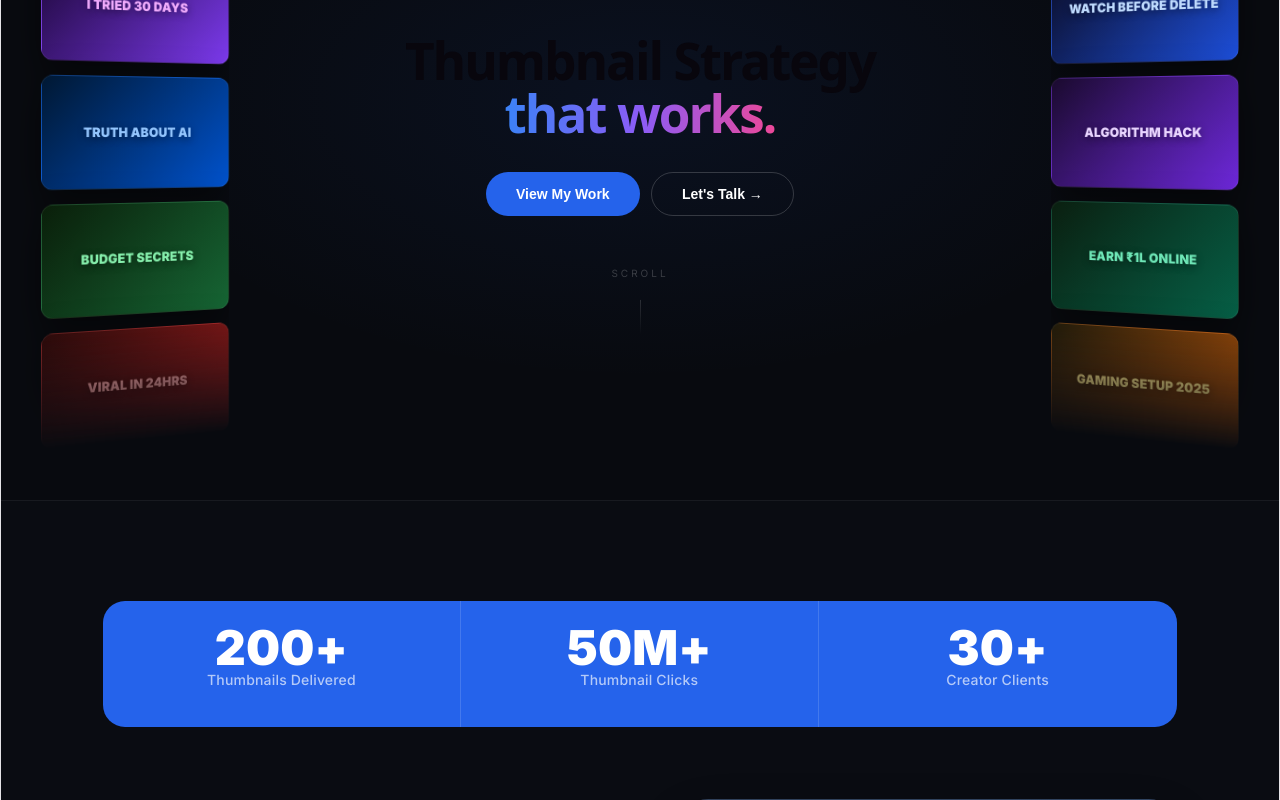
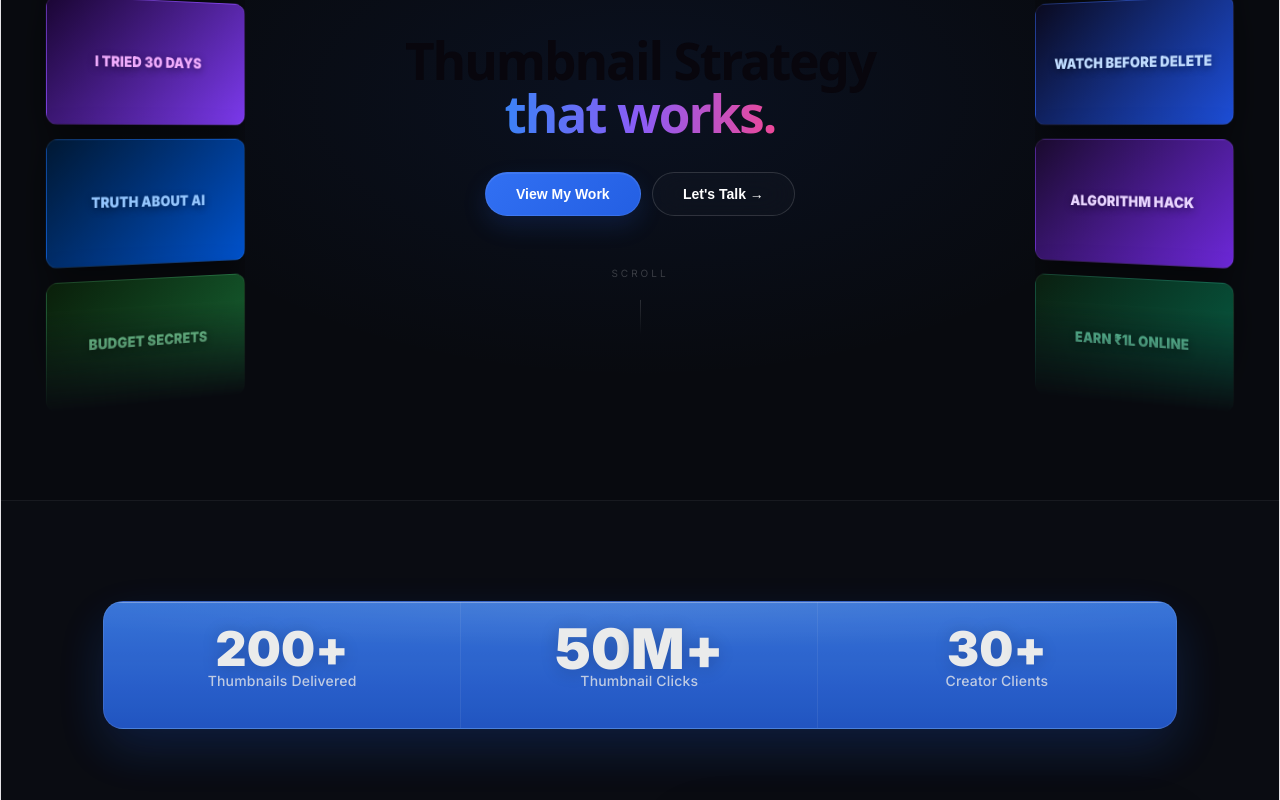
Before and after one commit to sandeepxsahu-cpu/My-portfolio-, a React (Vite) app: page / in a window 1280 px wide. Shown: the part 300-1100 px from the top of the page. Built offline with nearby package versions, Linux system fonts and the light colour scheme.

Commit message:
Update website design

```diff
--- a/src/App.jsx
+++ b/src/App.jsx
@@ -111,6 +111,30 @@ const useInView = (threshold = 0.12) => {
   }, [threshold]);
 
   return [ref, inView];
+};
+
+const useCountUp = (target, duration = 2000, inView = false) => {
+  const [count, setCount] = useState(0);
+  const raf = useRef(null);
+
+  useEffect(() => {
+    if (!inView) return;
+    const start = performance.now();
+
+    const tick = (now) => {
+      const elapsed = now - start;
+      const progress = Math.min(elapsed / duration, 1);
+      // ease out cubic
+      const eased = 1 - Math.pow(1 - progress, 3);
+      setCount(Math.floor(eased * target));
+      if (progress < 1) raf.current = requestAnimationFrame(tick);
+    };
+
+    raf.current = requestAnimationFrame(tick);
+    return () => cancelAnimationFrame(raf.current);
+  }, [inView, target, duration]);
+
+  return count;
 };
 
 const Reveal = ({ children, delay = 0, style = {} }) => {
@@ -399,21 +423,30 @@ const Slider = ({ before, after }) => {
 const GhostButton = ({ children, onClick, style = {}, href, variant = "primary", compact = false }) => {
   const [hovered, setHovered] = useState(false);
 
+  const isPrimary = variant === "primary";
+
   const baseStyle =
     variant === "secondary"
       ? {
-          background: hovered ? "rgba(255,255,255,0.05)" : "transparent",
+          background: hovered ? "rgba(255,255,255,0.06)" : "rgba(255,255,255,0.02)",
           color: "#fff",
-          border: `1.5px solid ${hovered ? "rgba(255,255,255,0.42)" : "rgba(255,255,255,0.18)"}`,
+          border: `1.5px solid ${hovered ? "rgba(255,255,255,0.34)" : "rgba(255,255,255,0.14)"}`,
+          boxShadow: hovered ? "0 12px 28px rgba(0,0,0,0.18)" : "none",
         }
       : {
-          background: hovered ? "#1d4ed8" : theme.accent,
+          background: hovered
+            ? "linear-gradient(135deg, rgba(45,125,255,0.98), rgba(37,99,235,0.98))"
+            : "linear-gradient(135deg, rgba(52,118,255,0.95), rgba(37,99,235,0.96))",
           color: "#fff",
-          border: "none",
-          boxShadow: hovered ? "0 12px 32px rgba(37,99,235,0.42)" : "none",
+          border: "1px solid rgba(255,255,255,0.08)",
+          boxShadow: hovered
+            ? "0 14px 32px rgba(37,99,235,0.28), inset 0 1px 0 rgba(255,255,255,0.16)"
+            : "0 10px 24px rgba(37,99,235,0.16), inset 0 1px 0 rgba(255,255,255,0.08)",
         };
 
   const shared = {
+    position: "relative",
+    overflow: "hidden",
     display: "inline-flex",
     alignItems: "center",
     justifyContent: "center",
@@ -424,11 +457,20 @@ const GhostButton = ({ children, onClick, style = {}, href, variant = "primary",
     fontSize: compact ? 13 : 14,
     cursor: "pointer",
     textDecoration: "none",
-    transition: "transform 0.22s ease, background 0.22s ease, border-color 0.22s ease, box-shadow 0.22s ease",
+    transition:
+      "transform 0.45s cubic-bezier(.22,.61,.36,1), background 0.45s cubic-bezier(.22,.61,.36,1), border-color 0.45s cubic-bezier(.22,.61,.36,1), box-shadow 0.45s cubic-bezier(.22,.61,.36,1), filter 0.45s cubic-bezier(.22,.61,.36,1)",
     transform: hovered ? "translateY(-2px)" : "translateY(0)",
-    willChange: "transform",
+    filter: hovered ? "brightness(1.05)" : "brightness(1)",
+    willChange: "transform, filter",
+    backdropFilter: variant === "secondary" ? "blur(16px)" : "none",
+    WebkitBackdropFilter: variant === "secondary" ? "blur(16px)" : "none",
     ...baseStyle,
     ...style,
+  };
+
+  const contentStyle = {
+    position: "relative",
+    zIndex: 1,
   };
 
   const interactiveProps = {
@@ -436,21 +478,23 @@ const GhostButton = ({ children, onClick, style = {}, href, variant = "primary",
     onMouseLeave: () => setHovered(false),
   };
 
+  const buttonContent = (
+    <>
+      <span style={contentStyle}>{children}</span>
+    </>
+  );
+
   if (href) {
     return (
-      <a
-        href={href}
-        style={{ ...shared, textDecoration: "none" }}
-        {...interactiveProps}
-      >
-        {children}
+      <a href={href} style={{ ...shared, textDecoration: "none" }} {...interactiveProps}>
+        {buttonContent}
       </a>
     );
   }
 
   return (
     <button type="button" onClick={onClick} style={shared} {...interactiveProps}>
-      {children}
+      {buttonContent}
     </button>
   );
 };
@@ -479,14 +523,13 @@ const Hero = ({ onScrollTo }) => {
     return () => window.removeEventListener("mousemove", fn);
   }, [isMobile]);
 
-  const THUMB_W = isTablet ? 160 : 200;
+  const THUMB_W = isTablet ? 180 : 224;
 
   const leftThumbs = [
     { bg1: "#0d0b2b", bg2: "#3d2fa0", text: "10 MONEY MISTAKES", accent: "#ffd700" },
     { bg1: "#1a0533", bg2: "#7c3aed", text: "I TRIED 30 DAYS", accent: "#f0abfc" },
     { bg1: "#001833", bg2: "#0052cc", text: "TRUTH ABOUT AI", accent: "#93c5fd" },
     { bg1: "#0a1f0a", bg2: "#166534", text: "BUDGET SECRETS", accent: "#86efac" },
-    { bg1: "#2a0a0a", bg2: "#991b1b", text: "VIRAL IN 24HRS", accent: "#fca5a5" },
   ];
 
   const rightThumbs = [
@@ -494,7 +537,6 @@ const Hero = ({ onScrollTo }) => {
     { bg1: "#0a0a1f", bg2: "#1d4ed8", text: "WATCH BEFORE DELETE", accent: "#bfdbfe" },
     { bg1: "#1a0a2e", bg2: "#6d28d9", text: "ALGORITHM HACK", accent: "#e9d5ff" },
     { bg1: "#0a1f10", bg2: "#065f46", text: "EARN ₹1L ONLINE", accent: "#6ee7b7" },
-    { bg1: "#1f1a0a", bg2: "#b45309", text: "GAMING SETUP 2025", accent: "#fde68a" },
   ];
 
   return (
@@ -527,7 +569,7 @@ const Hero = ({ onScrollTo }) => {
             flexDirection: "column",
             gap: 14,
             padding: "0 0 0 3vw",
-            transform: `perspective(1000px) rotateY(${18 + mouse.x * 6}deg) rotateX(${mouse.y * -4}deg)`,
+            transform: `perspective(1400px) rotateY(${26 + mouse.x * 7}deg) rotateX(${mouse.y * -6}deg)`,
             transition: "transform 0.15s ease-out",
             maskImage: "linear-gradient(to bottom, transparent 0%, black 18%, black 82%, transparent 100%)",
             WebkitMaskImage: "linear-gradient(to bottom, transparent 0%, black 18%, black 82%, transparent 100%)",
@@ -622,7 +664,7 @@ const Hero = ({ onScrollTo }) => {
             flexDirection: "column",
             gap: 14,
             padding: "0 3vw 0 0",
-            transform: `perspective(1000px) rotateY(${-18 + mouse.x * 6}deg) rotateX(${mouse.y * -4}deg)`,
+            transform: `perspective(1400px) rotateY(${-26 + mouse.x * 7}deg) rotateX(${mouse.y * -6}deg)`,
             transition: "transform 0.15s ease-out",
             maskImage: "linear-gradient(to bottom, transparent 0%, black 18%, black 82%, transparent 100%)",
             WebkitMaskImage: "linear-gradient(to bottom, transparent 0%, black 18%, black 82%, transparent 100%)",
@@ -649,8 +691,21 @@ const Hero = ({ onScrollTo }) => {
 /* ─────────────────────────────
    INTRO
 ───────────────────────────── */
+const statsData = [
+  { target: 200, suffix: "+",  label: "Thumbnails Delivered", duration: 1800 },
+  { target: 50,  suffix: "M+", label: "Thumbnail Clicks",     duration: 2000 },
+  { target: 30,  suffix: "+",  label: "Creator Clients",      duration: 1600 },
+];
+
+const StatNumber = ({ target, suffix, duration, inView }) => {
+  const count = useCountUp(target, duration, inView);
+  return <span>{count}{suffix}</span>;
+};
+
 const Intro = () => {
   const { isMobile } = useViewport();
+  const [statsHover, setStatsHover] = useState(false);
+  const [statsRef, statsInView] = useInView(0.3);
 
   return (
     <section
@@ -664,31 +719,52 @@ const Intro = () => {
       <div style={{ maxWidth: 1200, margin: "0 auto" }}>
         <Reveal>
           <div
+            ref={statsRef}
             style={{
+              position: "relative",
               display: "grid",
-              gridTemplateColumns: isMobile ? "1fr" : "repeat(3, 1fr)",
-              background: theme.accent,
-              borderRadius: 22,
+              gridTemplateColumns: isMobile ? "1fr" : "1fr 1fr 1fr",
+              marginBottom: 72,
+              borderRadius: 20,
               overflow: "hidden",
-              marginBottom: 72,
+              background: "linear-gradient(180deg, rgba(59,130,246,0.95) 0%, rgba(37,99,235,0.88) 100%)",
+              border: "1px solid rgba(255,255,255,0.12)",
+              boxShadow: statsHover
+                ? "0 24px 60px rgba(37,99,235,0.18)"
+                : "0 20px 50px rgba(37,99,235,0.22)",
+              backdropFilter: "blur(16px)",
+              WebkitBackdropFilter: "blur(16px)",
+              opacity: 0.92,
+              transform: statsHover ? "translateY(-3px)" : "translateY(0)",
+              transition: "transform 0.35s cubic-bezier(.22,.61,.36,1), box-shadow 0.35s cubic-bezier(.22,.61,.36,1), border-color 0.35s cubic-bezier(.22,.61,.36,1)",
             }}
+            onMouseEnter={() => setStatsHover(true)}
+            onMouseLeave={() => setStatsHover(false)}
           >
-            {[
-              ["200+", "Thumbnails Delivered"],
-              ["50M+", "Thumbnail Clicks"],
-              ["30+", "Creator Clients"],
-            ].map(([n, l], i) => (
+            <div style={{ position: "absolute", top: 0, left: 0, right: 0, height: 1, background: "rgba(255,255,255,0.35)" }} />
+            <div style={{ position: "absolute", inset: 0, background: "radial-gradient(120% 70% at 50% 0%, rgba(255,255,255,0.09), transparent 52%)", pointerEvents: "none" }} />
+            {statsData.map(({ target, suffix, label, duration }, i) => (
               <div
-                key={l}
+                key={label}
                 style={{
+                  position: "relative",
+                  zIndex: 1,
                   textAlign: "center",
                   padding: "34px 20px",
-                  borderRight: !isMobile && i < 2 ? "1px solid rgba(255,255,255,0.14)" : "none",
-                  borderBottom: isMobile && i < 2 ? "1px solid rgba(255,255,255,0.14)" : "none",
+                  borderRight: !isMobile && i < 2 ? "1px solid rgba(255,255,255,0.08)" : "none",
+                  borderBottom: isMobile && i < 2 ? "1px solid rgba(255,255,255,0.08)" : "none",
+                  background: "rgba(255,255,255,0.015)",
                 }}
               >
-                <div style={{ fontSize: "clamp(30px,4vw,48px)", fontWeight: 900, color: "#fff" }}>{n}</div>
-                <div style={{ fontSize: 14, color: "rgba(255,255,255,0.66)", marginTop: 6, fontWeight: 500 }}>{l}</div>
+                <div style={{
+                  fontSize: i === 1 ? "clamp(36px,4.5vw,56px)" : "clamp(30px,4vw,48px)",
+                  fontWeight: 900,
+                  color: "#fff",
+                  textShadow: "0 2px 18px rgba(0,0,0,0.18)",
+                }}>
+                  <StatNumber target={target} suffix={suffix} duration={duration} inView={statsInView} />
+                </div>
+                <div style={{ fontSize: 14, color: "rgba(255,255,255,0.78)", marginTop: 6, fontWeight: 500 }}>{label}</div>
               </div>
             ))}
           </div>
@@ -763,6 +839,7 @@ const Intro = () => {
 /* ─────────────────────────────
    FEATURED WORK DATA
 ───────────────────────────── */
+
 const workData = [
   { title: "From Invisible to Viral", niche: "Gaming", stat: "+312% CTR", hook: "Curiosity Gap + Emotion", b1: "#0f0c29", b2: "#302b63", text: "10 MONEY TIPS", accent: "#ffd700", dull: "10 MONEY TIPS" },
   { title: "The Comeback Story", niche: "Personal Finance", stat: "2.4M Views", hook: "Transformation Narrative", b1: "#7f1d1d", b2: "#dc2626", text: "MY COMEBACK STORY", accent: "#fef2f2", dull: "MY STORY" },
@@ -815,6 +892,7 @@ const FeaturedWork = () => {
 ───────────────────────────── */
 const HowIWork = () => {
   const { isMobile, isTablet } = useViewport();
+  const [activeStep, setActiveStep] = useState(null);
   const steps = [
     ["Brief", "Share your script or concept. I dive deep to capture the message and vibe."],
     ["Research", "I brainstorm 4–7 click-worthy ideas using your niche and audience psychology."],
@@ -837,7 +915,7 @@ const HowIWork = () => {
           style={{
             display: "grid",
             gridTemplateColumns: isMobile ? "1fr" : isTablet ? "repeat(2, 1fr)" : "repeat(5, 1fr)",
-            gap: 24,
+            gap: 20,
             position: "relative",
           }}
         >
@@ -849,35 +927,79 @@ const HowIWork = () => {
                 left: "5%",
                 right: "5%",
                 height: 1,
-                background: "linear-gradient(90deg,transparent,rgba(59,130,246,0.25),rgba(59,130,246,0.25),transparent)",
+                background: "linear-gradient(90deg,transparent,rgba(59,130,246,0.22),rgba(59,130,246,0.22),transparent)",
                 zIndex: 0,
               }}
             />
           ) : null}
-          {steps.map(([title, desc], i) => (
-            <Reveal key={title} delay={i * 0.1} style={{ textAlign: "center", position: "relative", zIndex: 1 }}>
+
+          {steps.map(([title, desc], i) => {
+            const active = activeStep === i;
+            return (
               <div
+                key={title}
                 style={{
-                  width: 52,
-                  height: 52,
-                  borderRadius: 14,
-                  background: "linear-gradient(135deg,#1e3a5f,#2563eb)",
-                  display: "flex",
-                  alignItems: "center",
-                  justifyContent: "center",
-                  margin: "0 auto 18px",
-                  fontWeight: 900,
-                  fontSize: 15,
-                  border: "2px solid rgba(37,99,235,0.35)",
-                  boxShadow: "0 6px 20px rgba(37,99,235,0.22)",
+                  textAlign: "center",
+                  position: "relative",
+                  zIndex: 1,
+                  padding: "8px 10px 4px",
+                  borderRadius: 18,
+                  background: active ? "rgba(255,255,255,0.03)" : "transparent",
+                  border: `1px solid ${active ? "rgba(59,130,246,0.16)" : "transparent"}`,
+                  boxShadow: active ? "0 16px 40px rgba(0,0,0,0.18)" : "none",
+                  transform: active ? "translateY(-4px)" : "translateY(0)",
+                  transition: "transform 0.4s cubic-bezier(.22,.61,.36,1), box-shadow 0.4s cubic-bezier(.22,.61,.36,1), border-color 0.4s cubic-bezier(.22,.61,.36,1), background 0.4s cubic-bezier(.22,.61,.36,1)",
                 }}
+                onMouseEnter={() => setActiveStep(i)}
+                onMouseLeave={() => setActiveStep(null)}
               >
-                {i + 1}
+                <div
+                  style={{
+                    width: 54,
+                    height: 54,
+                    borderRadius: 16,
+                    background: active ? "linear-gradient(135deg,#2f74ff,#7c3aed)" : "linear-gradient(135deg,#1e3a5f,#2563eb)",
+                    display: "flex",
+                    alignItems: "center",
+                    justifyContent: "center",
+                    margin: "0 auto 16px",
+                    fontWeight: 900,
+                    fontSize: 15,
+                    border: "1px solid rgba(255,255,255,0.10)",
+                    boxShadow: active ? "0 10px 28px rgba(37,99,235,0.28)" : "0 6px 20px rgba(37,99,235,0.18)",
+                    position: "relative",
+                    overflow: "hidden",
+                  }}
+                >
+                  <span
+                    style={{
+                      position: "absolute",
+                      inset: 0,
+                      background: "linear-gradient(120deg, transparent 0%, rgba(255,255,255,0.16) 30%, transparent 60%)",
+                      transform: active ? "translateX(100%) skewX(-18deg)" : "translateX(-120%) skewX(-18deg)",
+                      transition: "transform 0.9s cubic-bezier(.22,.61,.36,1)",
+                      pointerEvents: "none",
+                    }}
+                  />
+                  <span style={{ position: "relative", zIndex: 1 }}>{i + 1}</span>
+                </div>
+
+                <div
+                  style={{
+                    width: 1,
+                    height: active ? 30 : 18,
+                    margin: "0 auto 14px",
+                    background: active ? "linear-gradient(to bottom, rgba(59,130,246,0.9), rgba(59,130,246,0.1))" : "rgba(255,255,255,0.10)",
+                    boxShadow: active ? "0 0 18px rgba(59,130,246,0.30)" : "none",
+                    transition: "height 0.4s cubic-bezier(.22,.61,.36,1), box-shadow 0.4s cubic-bezier(.22,.61,.36,1), background 0.4s cubic-bezier(.22,.61,.36,1)",
+                  }}
+                />
+
+                <div style={{ fontWeight: 800, fontSize: 15, marginBottom: 10 }}>{title}</div>
+                <div style={{ fontSize: 13, color: "rgba(255,255,255,0.35)", lineHeight: 1.75 }}>{desc}</div>
               </div>
-              <div style={{ fontWeight: 800, fontSize: 15, marginBottom: 10 }}>{title}</div>
-              <div style={{ fontSize: 13, color: "rgba(255,255,255,0.35)", lineHeight: 1.75 }}>{desc}</div>
-            </Reveal>
-          ))}
+            );
+          })}
         </div>
       </div>
     </section>
@@ -1199,10 +1321,11 @@ export default function App() {
             alignItems: "center",
             justifyContent: "space-between",
             gap: 16,
-            background: navScrolled ? "rgba(8,10,15,0.92)" : "transparent",
-            backdropFilter: navScrolled ? "blur(20px)" : "none",
-            borderBottom: navScrolled ? `1px solid ${theme.line}` : "none",
-            transition: "all 0.3s",
+            background: navScrolled ? "rgba(10,14,22,0.68)" : "rgba(10,14,22,0.20)",
+            backdropFilter: navScrolled ? "blur(24px)" : "blur(14px)",
+            borderBottom: navScrolled ? "1px solid rgba(255,255,255,0.06)" : "1px solid rgba(255,255,255,0.03)",
+            boxShadow: navScrolled ? "0 8px 24px rgba(0,0,0,0.20)" : "none",
+          transition: "all 0.35s cubic-bezier(.22,.61,.36,1)",
           }}
         >
           <div style={{ display: "flex", alignItems: "center", gap: 10, flexShrink: 0 }}>
```
